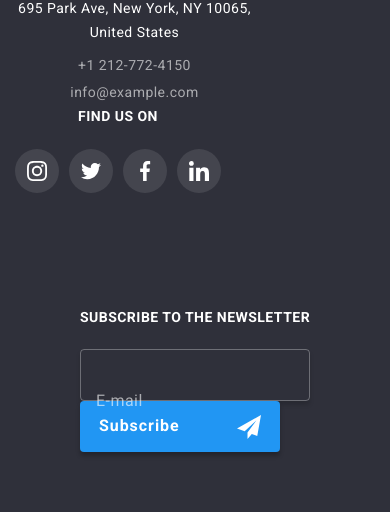
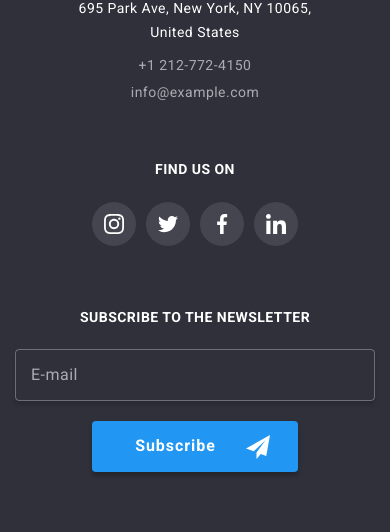
Before and after one commit to emerald2424/goit-markup-hw-08, a plain HTML site: page index.html in a window 390 px wide. Shown: the part 5106-5638 px from the top of the page. Drawn offline with nearby package versions, Linux system fonts and the light colour scheme.

Commit message:
footer adapted

```diff
--- a/sass/components/_btn.scss
+++ b/sass/components/_btn.scss
@@ -16,3 +16,18 @@
   background-color: var(--accent-color);
   color: #ffffff;
 }
+.subscribe__btn {
+  display: flex;
+  align-items: center;
+  justify-content: space-between;
+  align-self: center;
+
+  padding-left: 43px;
+  padding-right: 28px;
+
+  box-shadow: 0px 4px 4px rgba(0, 0, 0, 0.25);
+}
+
+.subscribe__icon {
+  margin-left: 30px;
+}
--- a/sass/layouts/_footer.scss
+++ b/sass/layouts/_footer.scss
@@ -21,8 +21,7 @@
 .footer__block {
   display: flex;
   flex-direction: column;
-  align-items: flex-start;
-  justify-content: center;
+  align-self: center;
 
   @media screen and (min-width: 768px) {
     flex-direction: row;
@@ -30,13 +29,14 @@
   }
 
   @media screen and (max-width: 1199px) {
-    margin-bottom: 53px;
+    margin-bottom: 60px;
   }
 }
 
 .footer__contacts-block {
-  margin-right: auto;
-  margin-left: auto;
+  @media screen and (max-width: 767px) {
+    margin-bottom: 53px;
+  }
 }
 
 .footer__address {
@@ -48,9 +48,6 @@
 
   @media screen and (max-width: 1199px) {
     text-align: center;
-    display: block;
-    margin-left: auto;
-    margin-right: auto;
   }
 }
 .footer__contacts-list {
@@ -60,8 +57,11 @@
     margin-left: auto;
   }
 }
+
 .footer__contacts-item {
-  text-align: center;
+  @media screen and (max-width: 1199px) {
+    text-align: center;
+  }
 }
 
 .footer__contacts-item:not(:last-child) {
@@ -79,18 +79,16 @@
   font-weight: 700;
   font-size: 14px;
   text-transform: uppercase;
-  text-align: center;
   color: #ffffff;
+
+  @media screen and (max-width: 1199px) {
+    text-align: center;
+  }
 }
 
 .footer__socials-block {
-  margin-bottom: 60px;
-
-  // margin-right: auto;
-  // margin-left: auto;
   @media screen and (min-width: 768px) {
     margin-left: 165px;
-    margin-bottom: 0;
   }
 
   @media screen and (min-width: 1200px) {
@@ -112,8 +110,12 @@
 /*Footer-subscribe-block*/
 
 .subscribe {
+  margin-right: auto;
   margin-left: auto;
-  margin-right: auto;
+  @media screen and (max-width: 1199px) {
+    width: 100%;
+    max-width: 450px;
+  }
 
   @media screen and (min-width: 1200px) {
     margin-left: 93px;
@@ -124,7 +126,10 @@
   position: relative;
   display: flex;
   flex-direction: column;
-  justify-content: center;
+
+  @media screen and (max-width: 767px) {
+    width: 100%;
+  }
 
   @media screen and (min-width: 1200px) {
     flex-direction: row;
@@ -134,19 +139,27 @@
 
 .subscribe__label {
   position: absolute;
-  top: 50%;
+
+  top: 26px;
   left: 16px;
+
   transform: translateY(-50%);
 
   font-size: 16px;
   line-height: 1.25;
   color: rgba(255, 255, 255, 0.6);
+
+  @media screen and (min-width: 1200px) {
+    top: 50%;
+  }
 }
 
 .subscribe__input {
   display: block;
+  // margin-left: auto;
+  // margin-right: auto;
 
-  width: 100%;
+  // width: 100%;
   padding: 15px;
   background-color: inherit;
   border: 1px solid rgba(255, 255, 255, 0.3);
@@ -161,8 +174,13 @@
   transform: transform var(--animation);
 
   @media screen and (max-width: 1199px) {
+    width: 100%;
+  }
+
+  @media screen and (max-width: 1199px) {
     margin-right: auto;
     margin-left: auto;
+    margin-bottom: 20px;
   }
 
   @media screen and (min-width: 1200px) {
@@ -170,23 +188,6 @@
   }
 }
 
-.subscribe__btn {
-  display: flex;
-  align-items: center;
-  justify-content: space-between;
-
-  width: 200px;
-
-  padding-left: 43px;
-  padding-right: 28px;
-
-  box-shadow: 0px 4px 4px rgba(0, 0, 0, 0.25);
-}
-
-.subscribe__icon {
-  margin-left: 30px;
-}
-
 .subscribe__input:focus + .subscribe__label,
 .subscribe__input:not(:placeholder-shown) + .subscribe__label {
   transform: translateY(-50px);
--- a/sass/layouts/_hero.scss
+++ b/sass/layouts/_hero.scss
@@ -94,7 +94,7 @@
   text-transform: uppercase;
 
   @media screen and (min-width: 1200px) {
-    width: 696px;
+    max-width: 696px;
     font-size: 44px;
     line-height: 1.36;
   }
--- a/sass/layouts/_portfolio.scss
+++ b/sass/layouts/_portfolio.scss
@@ -10,7 +10,7 @@
   display: flex;
   justify-content: center;
   // width: 450px;
-  width: 100%
+  width: 100%;
 
   --indent: 30px;
   --items: 1;
```
Also changed, not shown: css/main.css, css/main.min.css, 2 other files. Lines whose indentation alone changed are shown as unchanged.
